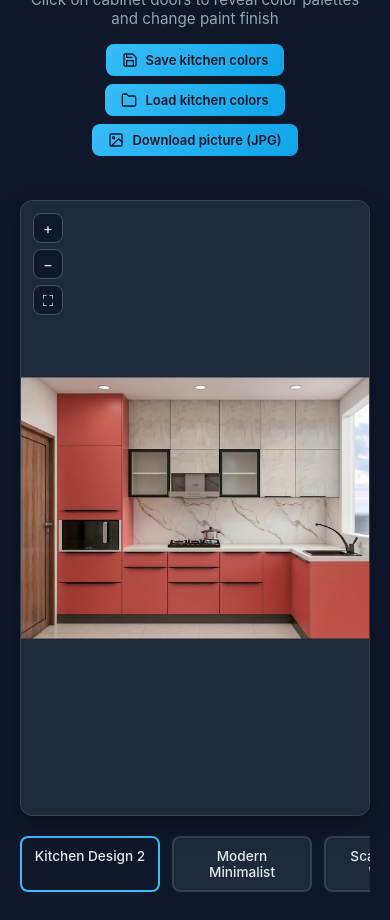
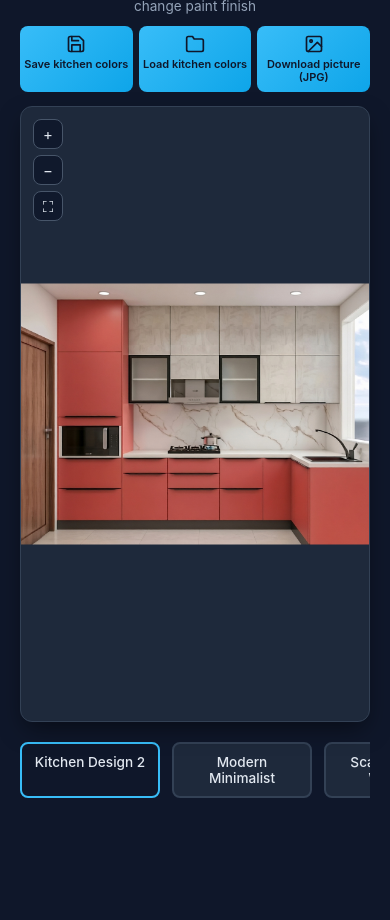
Before and after one commit to vidanovicnikola/kitchen-visualizer, a plain HTML site: page index.html in a window 390 px wide. Shown: the part 71-991 px from the top of the page. After the commit the page ends 897 px from the top, so only its background shows below. Drawn offline with Linux system fonts and the light colour scheme.

Commit message:
better layout for mobile devices

```diff
--- a/style.css
+++ b/style.css
@@ -428,7 +428,10 @@ header p {
   flex-basis: 100%;
   color: #94a3b8;
   font-size: 12px;
-  min-height: 1em;
+}
+
+.color-config-status:empty {
+  display: none;
 }
 
 .color-config-btn {
@@ -460,3 +463,46 @@ header p {
 .color-config-btn:active {
   transform: translateY(0);
 }
+
+/* Phones: one even row of three buttons, icon above a short wrapped label */
+@media (max-width: 600px) {
+  header {
+    margin-bottom: 14px;
+  }
+
+  header h1 {
+    font-size: 1.4rem;
+  }
+
+  header p {
+    font-size: 0.85rem;
+  }
+
+  .color-config-controls {
+    display: grid;
+    grid-template-columns: repeat(3, 1fr);
+    align-items: stretch;
+    gap: 6px;
+    margin-top: 12px;
+  }
+
+  .color-config-btn {
+    flex-direction: column;
+    justify-content: flex-start;
+    gap: 4px;
+    padding: 8px 4px;
+    font-size: 11px;
+    line-height: 1.2;
+    text-align: center;
+  }
+
+  .color-config-icon {
+    width: 20px;
+    height: 20px;
+  }
+
+  .color-config-status {
+    grid-column: 1 / -1;
+    text-align: center;
+  }
+}
```
